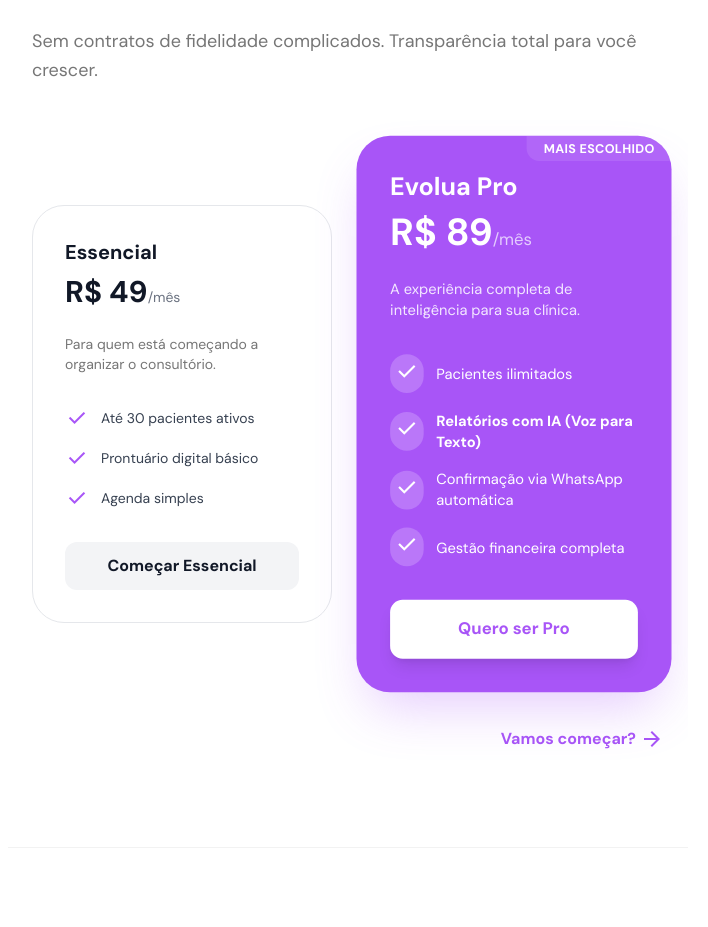
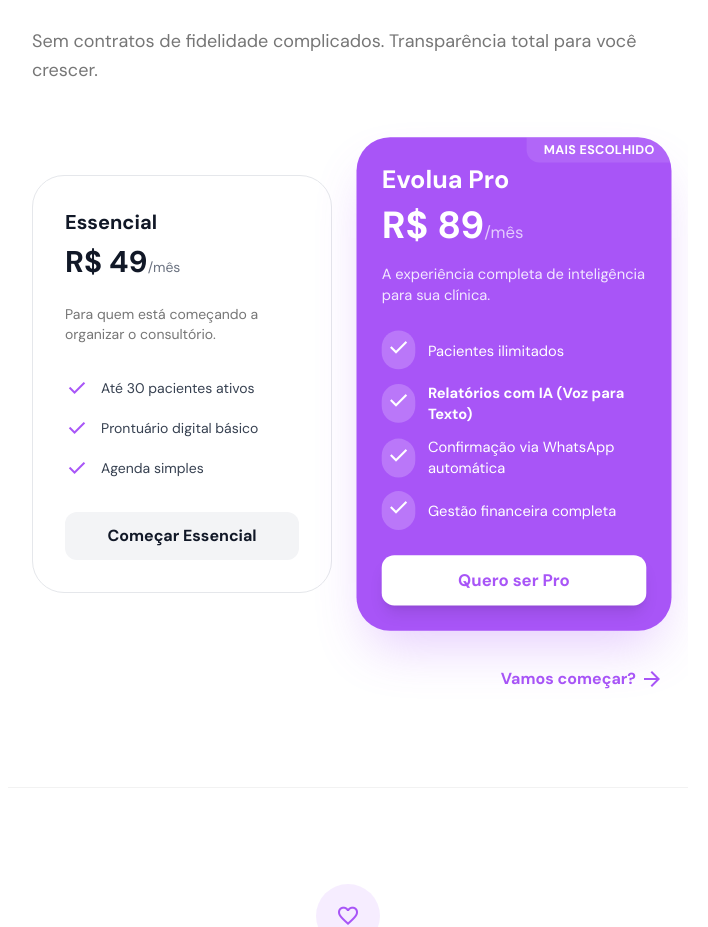
Before and after one commit to matalvesdev/evolua-landingpage, a Next.js app: page / in a window 1280 px wide. Shown: the part 4900-5827 px from the top of the page, without its empty margins (292-1000 px from the left). Built offline with nearby package versions, Linux system fonts and the light colour scheme.

Commit message:
fix: reduzir altura do card Evolua Pro com padding e espacamentos menores

```diff
--- a/src/components/PricingCard.tsx
+++ b/src/components/PricingCard.tsx
@@ -11,21 +11,21 @@ export default function PricingCard({
 }: PricingPlan & { description?: string }) {
   if (highlighted) {
     return (
-      <div className="bg-primary p-8 rounded-[2rem] text-white shadow-2xl shadow-primary/30 transform md:scale-105 relative overflow-hidden">
+      <div className="bg-primary p-6 rounded-[2rem] text-white shadow-2xl shadow-primary/30 transform md:scale-105 relative overflow-hidden">
         <div className="absolute top-0 right-0 bg-white/10 px-4 py-1 rounded-bl-xl text-xs font-bold uppercase tracking-wide">
           Mais Escolhido
         </div>
         <h3 className="text-2xl font-bold mb-2">{name}</h3>
-        <div className="text-4xl font-bold mb-6">
+        <div className="text-4xl font-bold mb-4">
           R$ {price}
           <span className="text-base font-normal text-primary-light/80">
             {period}
           </span>
         </div>
         {description && (
-          <p className="text-sm text-primary-light mb-8">{description}</p>
+          <p className="text-sm text-primary-light mb-6">{description}</p>
         )}
-        <ul className="space-y-4 mb-8 text-left">
+        <ul className="space-y-3 mb-6 text-left">
           {features.map((feature) => (
             <li key={feature} className="flex items-center gap-3 text-sm text-white">
               <span className="bg-white/20 p-1 rounded-full">
@@ -37,7 +37,7 @@ export default function PricingCard({
         </ul>
         <a
           href="https://main.d13ha6b4opi2ib.amplifyapp.com/auth/cadastro"
-          className="block w-full py-4 px-6 bg-white hover:bg-gray-50 text-primary font-bold rounded-xl transition-colors text-center shadow-lg"
+          className="block w-full py-3 px-6 bg-white hover:bg-gray-50 text-primary font-bold rounded-xl transition-colors text-center shadow-lg"
         >
           {ctaLabel}
         </a>
```
